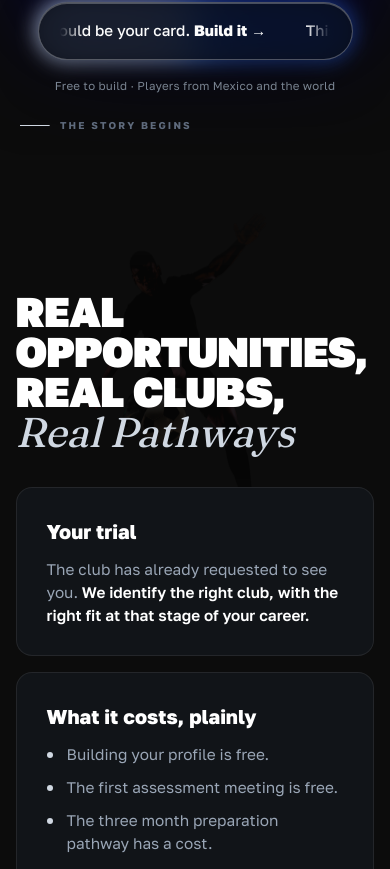
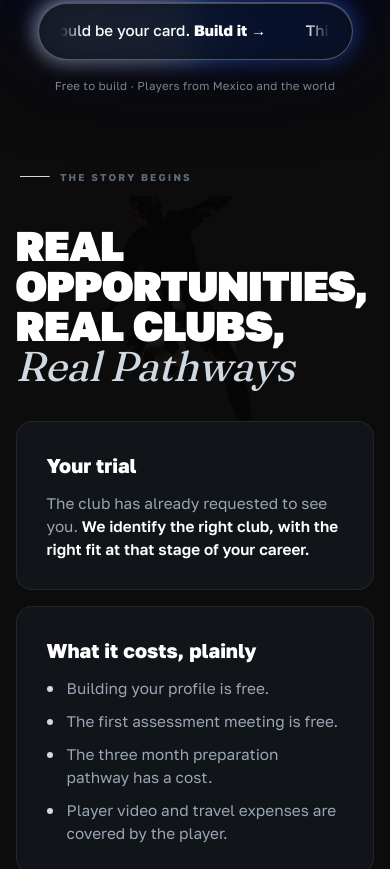
Before and after one commit to clearwaypg/clearway-web, a Next.js app: page /en/for-players in a window 390 px wide. Shown: the part 915-1784 px from the top of the page. Built offline with nearby package versions, Linux system fonts and the light colour scheme.

Commit message:
feat: integración Resend + fixes responsive for-players y favicon

```diff
--- a/src/components/ForPlayers.module.css
+++ b/src/components/ForPlayers.module.css
@@ -1785,14 +1785,30 @@
     /* Stacked content can exceed the viewport here — top-align so the top is
        never clipped under the nav (the section grows and scrolls instead). */
     align-items: start;
+    /* Air above the "The story begins" cue: it is pinned to the bottom of the
+       hero, and once the page is stacked it reads as the eyebrow of the truth
+       section below it, so the big gap belongs above it, not under it. */
+    padding-bottom: clamp(88px, 12vh, 120px);
+  }
+  .scroll-cue {
+    bottom: 12px;
   }
   .hero-inner {
     grid-template-columns: 1fr;
     gap: 30px;
   }
+  /* Pull the heading up towards the cue so the two read as one block. Only the
+     top padding changes; the bottom keeps feeding the gap to the process
+     section. */
+  .truth {
+    padding-top: clamp(28px, 3.5vh, 48px);
+  }
   .truthLayout {
     grid-template-columns: 1fr;
     gap: 34px;
+    /* Its 44px top margin sat between the cue and the heading, adding to the
+       section padding — the whole gap belongs above the cue instead. */
+    margin-top: 0;
   }
   .truthSil {
     height: clamp(220px, 40vh, 340px);
```
